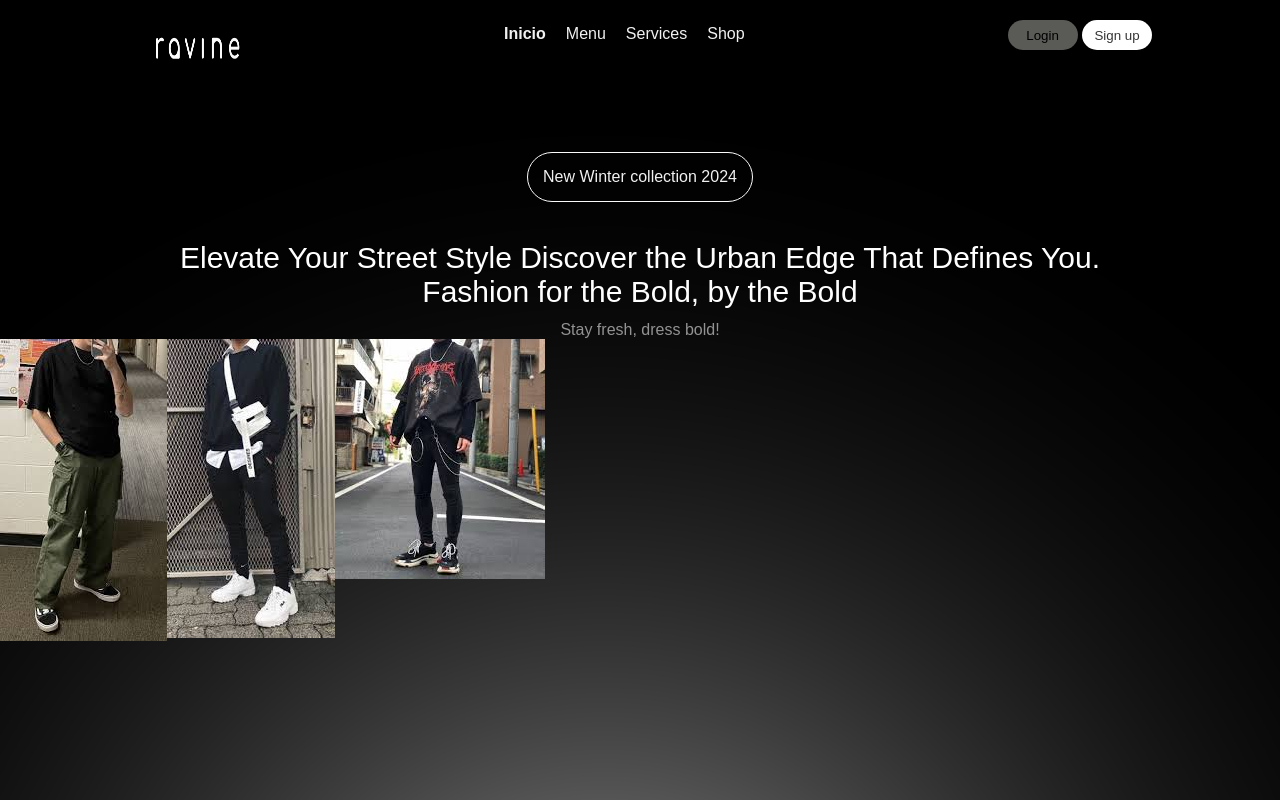
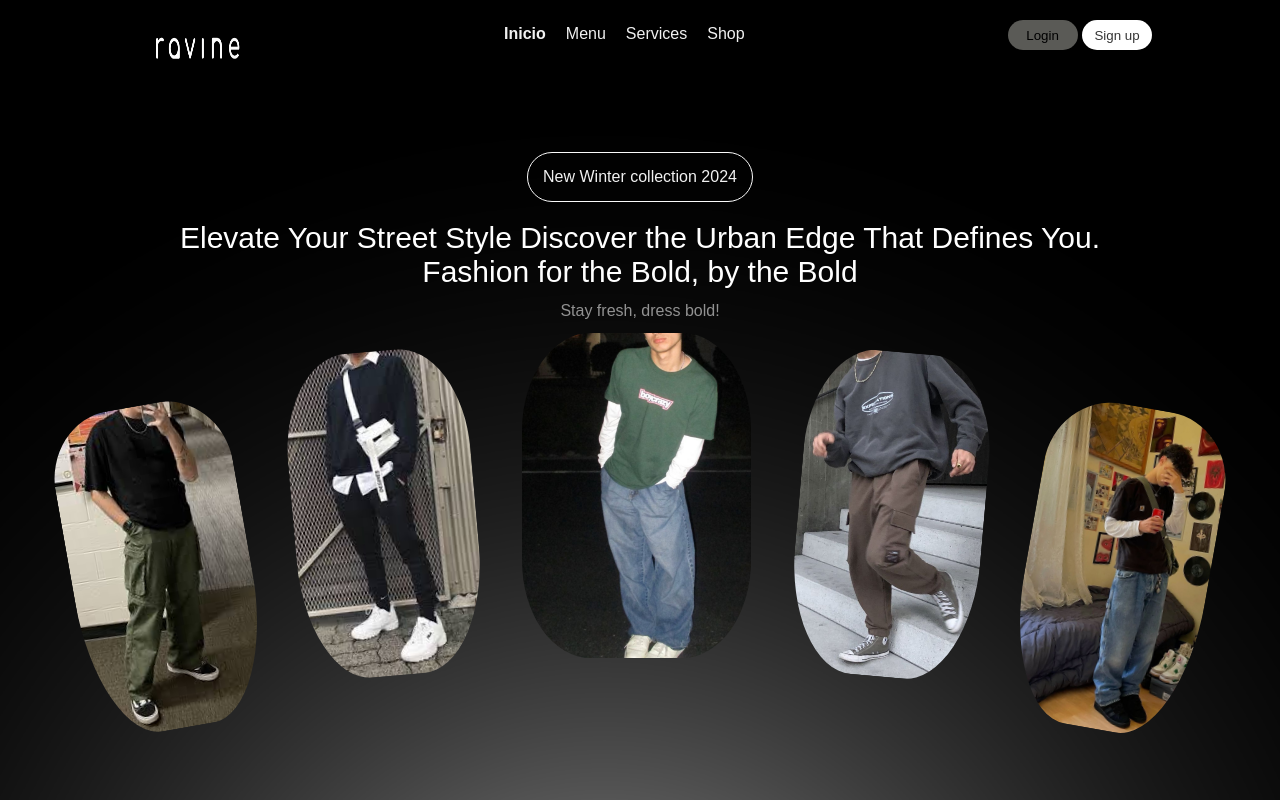
Before and after one commit to Carlitoz123/Carlitoz123.github.io, a PHP site: page / in a window 1280 px wide. Run offline with PHP 8.4, Linux system fonts and the light colour scheme.

Commit message:
actualizacion de imagenes
actualizamos las imagenes

```diff
--- a/css/styles.css
+++ b/css/styles.css
@@ -10,7 +10,8 @@ body{
     background-size: cover;
     background-repeat: no-repeat;
     background-position: center;
-    /* overflow-y: hidden; desaparecer barra de scroll*/
+    overflow-y: hidden;/*  desaparecer barra de scroll*/
+
 
  }
  header{
@@ -94,7 +95,7 @@ section#barra>nav.barra{
 
 }
 div.frase{
-  padding-top:3% ;
+  padding-top:1.5% ;
   display: flex;
   justify-content:center;
   color: #ffffff;
@@ -110,6 +111,43 @@ color: #ffffff8e;
 padding-top: 1%;
 }
 section#images{
+  padding-top: 1%;
 display: flex;
+justify-content:space-between  ;
+padding-left: 5%;
+padding-right: 5%;
+}
+
+section#images>div.img1>img{
+
+  height: 325px;
+  border-radius: 36%;
+  transform: rotateZ(-10deg);
+  padding-top:  40% ;
+}
+section#images>div.img2>img{
+  height: 325px;
+  border-radius: 36%;
+  transform: rotateZ(-5deg);
+  padding-top: 10%;
 
 }
+section#images>div.img3>img{
+  height: 325px;
+  border-radius: 30%;
+
+}
+section#images>div.img4>img{
+  height: 325px;
+  border-radius: 36%;
+  padding-top: 10%;
+  transform: rotateZ(5deg);
+
+}
+section#images>div.img5>img{
+  height: 325px;
+  border-radius: 36%;
+  padding-top:  40% ;
+  transform: rotateZ(10deg);
+
+}
--- a/index.html
+++ b/index.html
@@ -48,8 +48,8 @@
             <div class="img1"><img src="./css/img/img1.jpg" alt=""></div>
             <div class="img2"><img src="./css/img/img2.jpg" alt=""></div>
             <div class="img3"><img src="./css/img/img3.jpg" alt=""></div>
-            <div class="img4"><img src="" alt=""></div>
-            <div class="img5"><img src="" alt=""></div>
+            <div class="img4"><img src="./css/img/img4.jpg" alt=""></div>
+            <div class="img5"><img src="./css/img/img5.jpg" alt=""></div>
 
 
          </section>
```
Also changed, not shown: css/img/img3.jpg, css/img/img4.jpg (added), css/img/img5.jpg (added).
